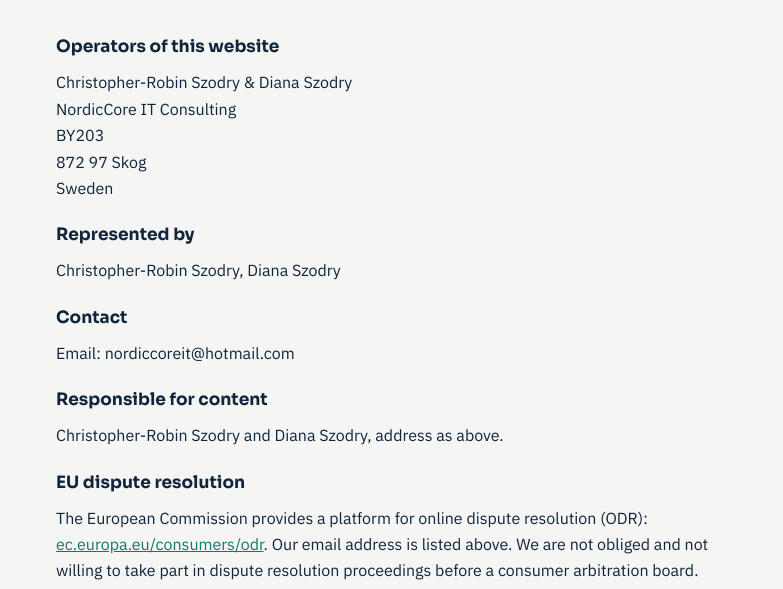
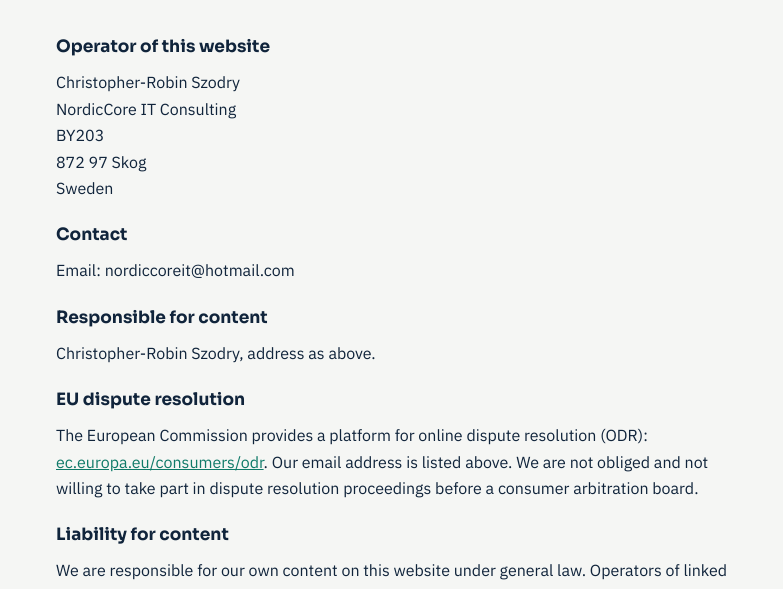
Before and after one commit to Khan150171/nordiccore-website-, a plain HTML site: page impressum.html in a window 1280 px wide. Shown: the part 194-783 px from the top of the page, without its empty margins (248-1031 px from the left). Drawn offline with Linux system fonts and the light colour scheme.

Commit message:
Remove Diana Szodry from the legal pages
The company is registered under Christopher-Robin Szodry only, so
Impressum/Legal Notice and Datenschutz/Privacy Policy now name him as
the sole operator/controller. Dropped the now-redundant "Represented
by" block and fixed the surrounding grammar (singular controller)
across all three languages (EN/SV/DE).

Co-Authored-By: Claude Sonnet 5 <noreply@anthropic.com>
Claude-Session: https://claude.ai/code/session_013T2JCtXJ5ap243t6TaAZMk

```diff
--- a/impressum.html
+++ b/impressum.html
@@ -41,21 +41,18 @@
   <p class="eyebrow" data-i18n="eyebrow">Legal</p>
   <h1 data-i18n="h1">Legal Notice</h1>
 
-  <h2 data-i18n="h2.1">Operators of this website</h2>
-  <p>Christopher-Robin Szodry &amp; Diana Szodry<br>
+  <h2 data-i18n="h2.1">Operator of this website</h2>
+  <p>Christopher-Robin Szodry<br>
   NordicCore IT Consulting<br>
   BY203<br>
   872 97 Skog<br>
   <span data-i18n="country">Sweden</span></p>
 
-  <h2 data-i18n="h2.2">Represented by</h2>
-  <p>Christopher-Robin Szodry, Diana Szodry</p>
-
   <h2 data-i18n="h2.3">Contact</h2>
   <p><span data-i18n="email.label">Email:</span> nordiccoreit@hotmail.com</p>
 
   <h2 data-i18n="h2.4">Responsible for content</h2>
-  <p data-i18n="responsible.text">Christopher-Robin Szodry and Diana Szodry, address as above.</p>
+  <p data-i18n="responsible.text">Christopher-Robin Szodry, address as above.</p>
 
   <h2 data-i18n="h2.5">EU dispute resolution</h2>
   <p data-i18n="eu.text">The European Commission provides a platform for online dispute resolution (ODR): <a href="https://ec.europa.eu/consumers/odr/" target="_blank" rel="noopener">ec.europa.eu/consumers/odr</a>. Our email address is listed above. We are not obliged and not willing to take part in dispute resolution proceedings before a consumer arbitration board.</p>
@@ -74,9 +71,9 @@ var I18N = {
   en: {
     "page-title": "Legal Notice – NordicCore IT Consulting",
     "eyebrow": "Legal", "h1": "Legal Notice",
-    "h2.1": "Operators of this website", "country": "Sweden",
-    "h2.2": "Represented by", "h2.3": "Contact", "email.label": "Email:",
-    "h2.4": "Responsible for content", "responsible.text": "Christopher-Robin Szodry and Diana Szodry, address as above.",
+    "h2.1": "Operator of this website", "country": "Sweden",
+    "h2.3": "Contact", "email.label": "Email:",
+    "h2.4": "Responsible for content", "responsible.text": "Christopher-Robin Szodry, address as above.",
     "h2.5": "EU dispute resolution",
     "eu.text": "The European Commission provides a platform for online dispute resolution (ODR): <a href=\"https://ec.europa.eu/consumers/odr/\" target=\"_blank\" rel=\"noopener\">ec.europa.eu/consumers/odr</a>. Our email address is listed above. We are not obliged and not willing to take part in dispute resolution proceedings before a consumer arbitration board.",
     "h2.6": "Liability for content",
@@ -88,9 +85,9 @@ var I18N = {
   sv: {
     "page-title": "Juridisk information – NordicCore IT Consulting",
     "eyebrow": "Juridiskt", "h1": "Juridisk information",
-    "h2.1": "Ansvariga för denna webbplats", "country": "Sverige",
-    "h2.2": "Företräds av", "h2.3": "Kontakt", "email.label": "E-post:",
-    "h2.4": "Ansvarig för innehållet", "responsible.text": "Christopher-Robin Szodry och Diana Szodry, adress som ovan.",
+    "h2.1": "Ansvarig för denna webbplats", "country": "Sverige",
+    "h2.3": "Kontakt", "email.label": "E-post:",
+    "h2.4": "Ansvarig för innehållet", "responsible.text": "Christopher-Robin Szodry, adress som ovan.",
     "h2.5": "EU-tvistlösning",
     "eu.text": "EU-kommissionen tillhandahåller en plattform för tvistlösning online (ODR): <a href=\"https://ec.europa.eu/consumers/odr/\" target=\"_blank\" rel=\"noopener\">ec.europa.eu/consumers/odr</a>. Vår e-postadress anges ovan. Vi är inte skyldiga och inte villiga att delta i tvistlösningsförfaranden inför en konsumenttvistnämnd.",
     "h2.6": "Ansvar för innehållet",
@@ -102,9 +99,9 @@ var I18N = {
   de: {
     "page-title": "Impressum – NordicCore IT Consulting",
     "eyebrow": "Rechtliches", "h1": "Impressum",
-    "h2.1": "Angaben zu den Betreibern dieser Website", "country": "Schweden",
-    "h2.2": "Vertreten durch", "h2.3": "Kontakt", "email.label": "E-Mail:",
-    "h2.4": "Verantwortlich für den Inhalt", "responsible.text": "Christopher-Robin Szodry und Diana Szodry, Anschrift wie oben.",
+    "h2.1": "Angaben zum Betreiber dieser Website", "country": "Schweden",
+    "h2.3": "Kontakt", "email.label": "E-Mail:",
+    "h2.4": "Verantwortlich für den Inhalt", "responsible.text": "Christopher-Robin Szodry, Anschrift wie oben.",
     "h2.5": "EU-Streitschlichtung",
     "eu.text": "Die Europäische Kommission stellt eine Plattform zur Online-Streitbeilegung (OS) bereit: <a href=\"https://ec.europa.eu/consumers/odr/\" target=\"_blank\" rel=\"noopener\">ec.europa.eu/consumers/odr</a>. Unsere E-Mail-Adresse finden Sie oben im Impressum. Wir sind nicht verpflichtet und nicht bereit, an Streitbeilegungsverfahren vor einer Verbraucherschlichtungsstelle teilzunehmen.",
     "h2.6": "Haftung für Inhalte",
```
Also changed, not shown: datenschutz.html (+14 -14 lines).
